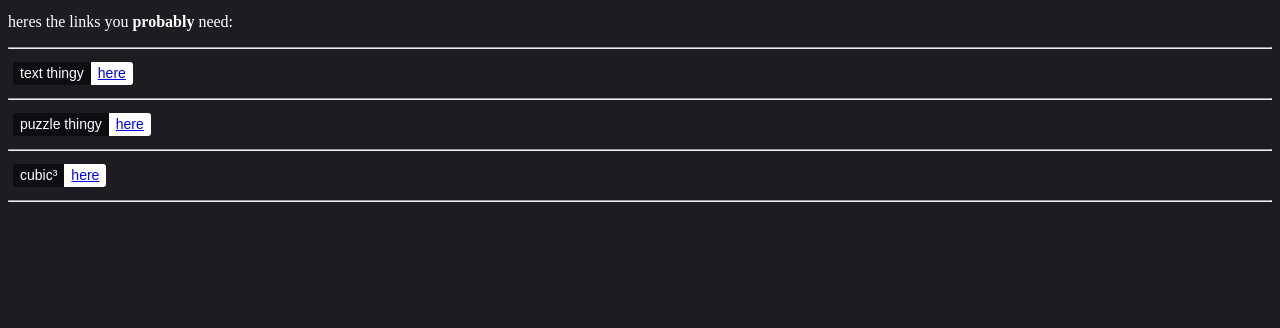
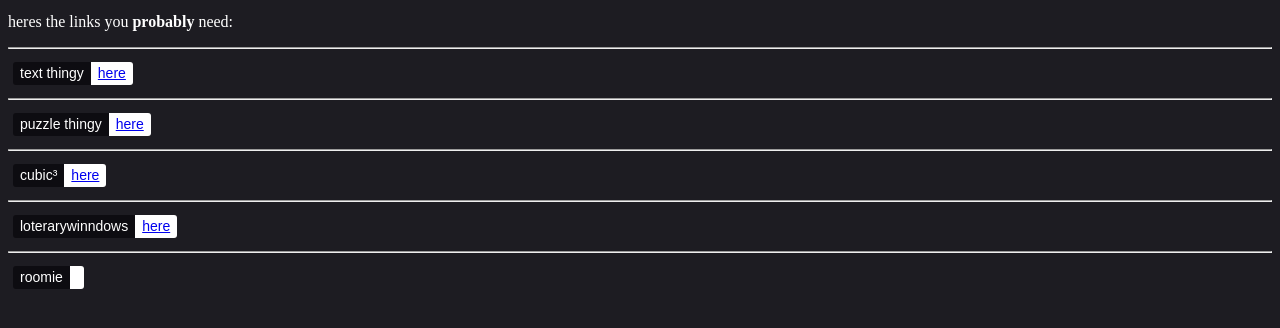
Before and after one commit to Wess64/text-thingy, a plain HTML site: page 404.html in a window 1280 px wide. Shown: the part 138-466 px from the top of the page. Drawn offline with Linux system fonts and the light colour scheme.

Commit message:
updated with more links

```diff
--- a/404.html
+++ b/404.html
@@ -53,5 +53,13 @@
     <div style="padding: 0.25em 0.5em; background-color: #0D0C11;">cubic³</div>
     <div style="padding: 0.25em 0.5em; background-color: #FFF;"><a href="https://wess64.github.io/cubic3">here</a></div>
   </div><hr>
+<div style="display: inline-flex; font-size: 14px; font-family: Arial, sans-serif; color: white; border-radius: 3px; overflow: hidden; margin: 5px;">
+    <div style="padding: 0.25em 0.5em; background-color: #0D0C11;">loterarywinndows</div>
+    <div style="padding: 0.25em 0.5em; background-color: #FFF;"><a href="https://wess64.github.io/loterarywindows">here</a></div>
+  </div><hr>
+<div style="display: inline-flex; font-size: 14px; font-family: Arial, sans-serif; color: white; border-radius: 3px; overflow: hidden; margin: 5px;">
+    <div style="padding: 0.25em 0.5em; background-color: #0D0C11;">roomie</div>
+    <div style="padding: 0.25em 0.5em; background-color: #FFF;"><a href="https://wess64.github.io/roomie>here</a></div>
+  </div><hr>
 </body>
 </html>
```
